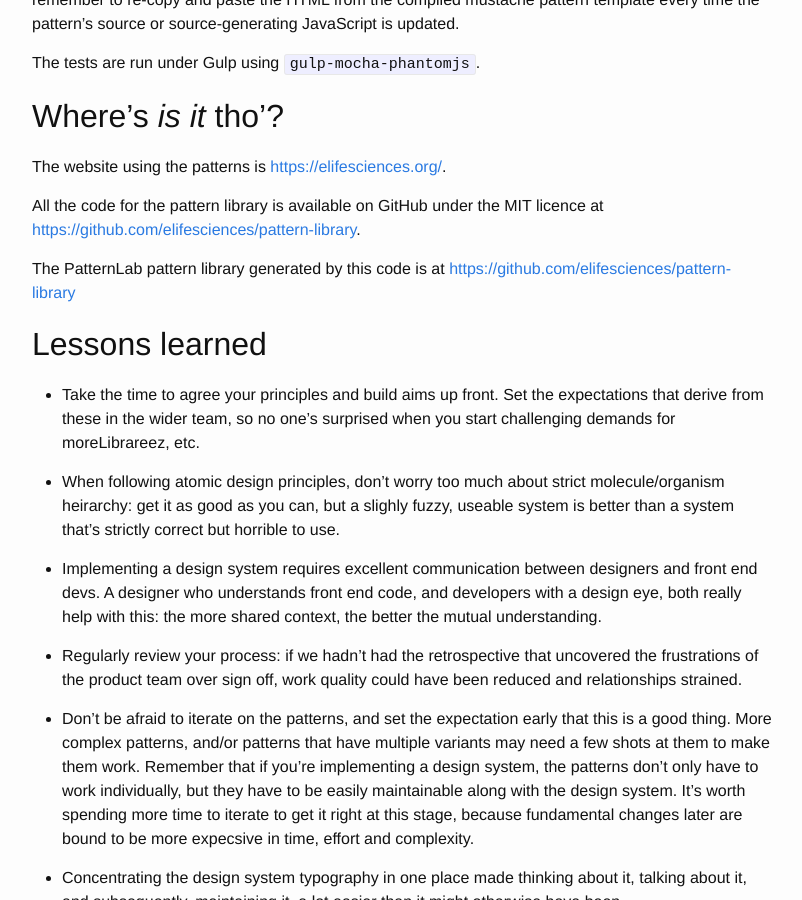
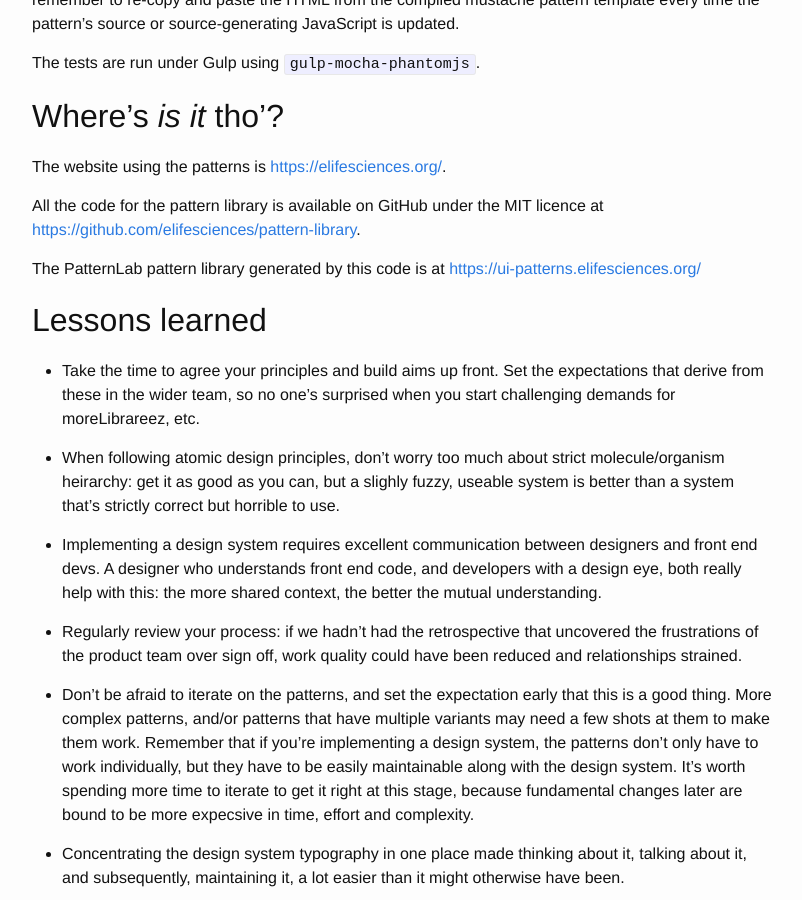
Before and after one commit to davidcmoulton/decodeuri, a Jekyll site: the page built from _posts/2017-11-17-building-a-pattern-library-for-scholarly-publishing.md, in a window 1280 px wide and 900 px high, scrolled down 15331 px. Shown: the whole window, without its empty margins (238-1040 px from the left). Built offline with Jekyll 4.4.1, drawn with Linux system fonts in a browser that asks for light colours; some of the changed lines change nothing that is shown.

Commit message:
Fix link

```diff
--- a/_posts/2017-11-17-building-a-pattern-library-for-scholarly-publishing.md
+++ b/_posts/2017-11-17-building-a-pattern-library-for-scholarly-publishing.md
@@ -596,7 +596,7 @@ The website using the patterns is [https://elifesciences.org/](https://elifescie
 
 All the code for the pattern library is available on GitHub under the MIT licence at [https://github.com/elifesciences/pattern-library](https://github.com/elifesciences/pattern-library).
 
-The PatternLab pattern library generated by this code is at [https://github.com/elifesciences/pattern-library](https://github.com/elifesciences/pattern-library)
+The PatternLab pattern library generated by this code is at [https://ui-patterns.elifesciences.org/](https://ui-patterns.elifesciences.org/)
 
 ## Lessons learned
 
```
